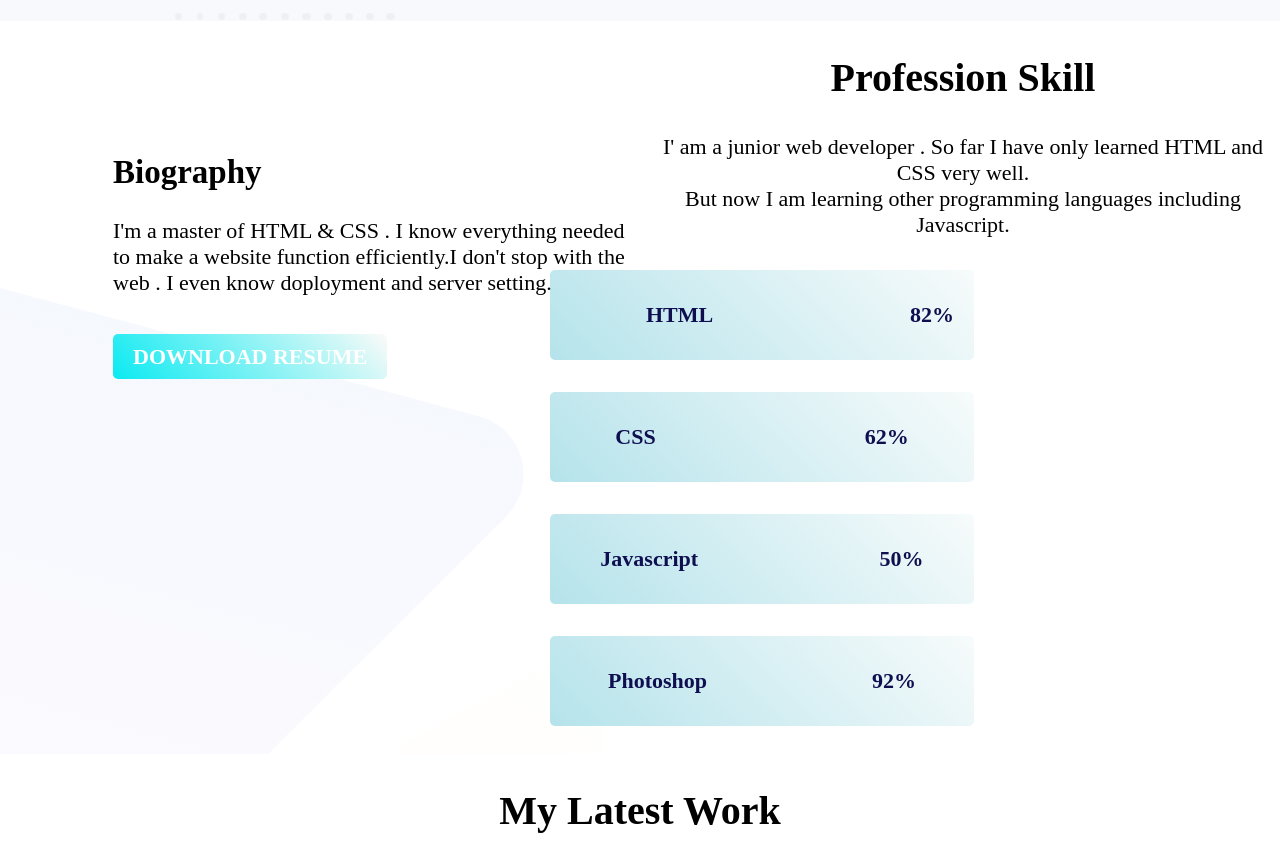
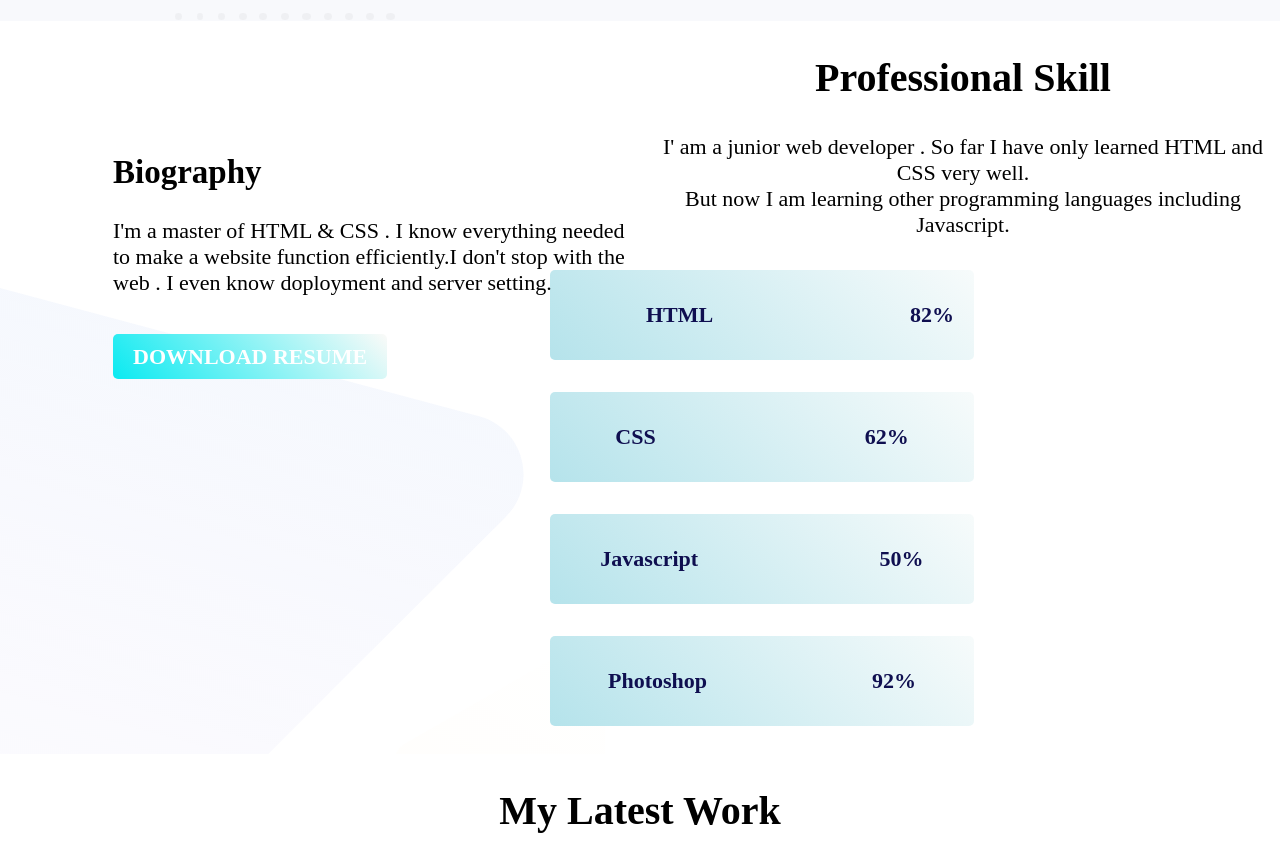
Before and after one commit to mehnazchyadila/personal-website, a plain HTML site: page index.html in a window 1280 px wide. Shown: the part 1379-2230 px from the top of the page. Drawn offline with Linux system fonts and the light colour scheme.

Commit message:
Personal Website

```diff
--- a/index.html
+++ b/index.html
@@ -44,7 +44,7 @@
     </section>
 
     <section class="skill-dev">
-            <h1 style="text-align: center;">Profession Skill</h1>
+            <h1 style="text-align: center;">Professional Skill</h1>
         <div style="text-align: center;">
             <p>
             I' am a junior web developer . So far I have only learned HTML and CSS very well.
```
